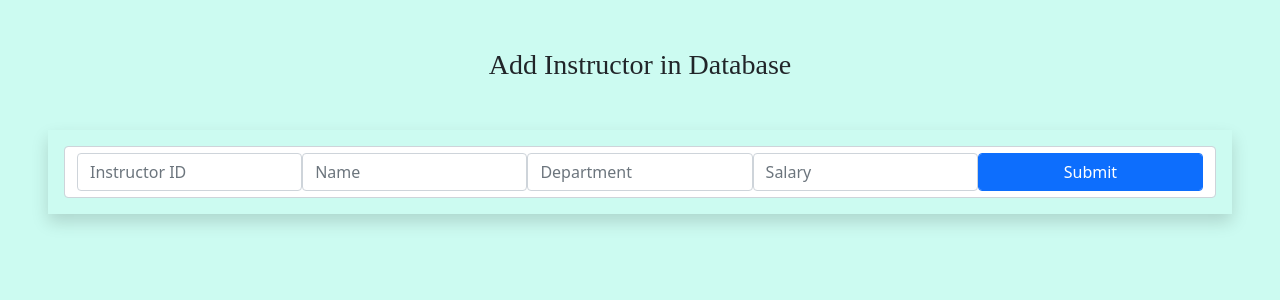
After one commit to fahad-bd/university-database, a PHP site: page /insertAtInstructor.php in a window 1280 px wide. The commit adds this page. Shown: the top 300 px of the page. Run offline with PHP 8.4, Linux system fonts and the light colour scheme.

Commit message:
create separate php file for insert in instructor table

```diff
--- a/connect.php
+++ b/connect.php
@@ -17,7 +17,7 @@
     $link = mysqli_connect('localhost', 'root', '', $databasename);
 
     if(!$link){
-        die(mysqli_error($link));
+        echo "Error!";
     }
 
 ?>
--- a/index.php
+++ b/index.php
@@ -23,7 +23,7 @@
   </head>
   <body style="background-color: rgb(204 251 241);">
 
-    <h1 class="text_font_times_new_roman text_align_center">University Data Base</h1>
+    <h1 class="text_font_times_new_roman text_align_center my-5">University Data Base</h1>
 
     <!-- Here is the code for display data from SQL database with html -->
 
--- a/insert.php
+++ b/insert.php
@@ -1,3 +1,4 @@
 <?php
     include 'connect.php';
+    include 'insertAtInstructor.php';
 ?>
--- /dev/null
+++ b/insertAtInstructor.php
@@ -0,0 +1,98 @@
+<?php
+  include 'connect.php';
+
+  if(isset($_REQUEST['btn']))
+  {
+    //code for take input from uster to variable
+    $id = $_REQUEST['ID'];
+    $name = $_REQUEST['name'];
+    $department = $_REQUEST['dept_name'];
+    $salary = $_REQUEST['salary'];
+  }
+
+  if(!empty($id) && !empty($name) && !empty($department) && !empty($salary))
+  {
+    //hql code here
+    $query = "INSERT INTO instructor(ID,name,dept_name,salary) VALUES ('$id','$name','$department','$salary')";
+
+    $createQuery = mysqli_query($link, $query);
+
+    if($createQuery)
+    {
+      echo "Insert Sucessfull!";
+    }
+    else{
+      echo "Error!";
+    }
+  }
+?>
+
+
+
+<!doctype html>
+<html lang="en">
+  <head>
+    <!-- Required meta tags -->
+    <meta charset="utf-8">
+    <meta name="viewport" content="width=device-width, initial-scale=1">
+
+    <!-- Bootstrap CSS -->
+    <link href="https://cdn.jsdelivr.net/npm/bootstrap@5.0.2/dist/css/bootstrap.min.css" rel="stylesheet" integrity="sha384-EVSTQN3/azprG1Anm3QDgpJLIm9Nao0Yz1ztcQTwFspd3yD65VohhpuuCOmLASjC" crossorigin="anonymous">
+
+    <!-- CSS -->
+    <link rel = "stylesheet" href="master.css">
+
+    <title>university</title>
+
+  </head>
+
+  <body style="background-color: rgb(204 251 241);">
+
+    <h3 class="text_font_times_new_roman text_align_center my-5">Add Instructor in Database</h3>
+
+    <!-- Here is the code for insert data into SQL database with html -->
+
+     <!-- Here create UI form by html for input in DB -->
+     <div class="shadow d-flex m-5 p-3 ">
+        <form class="form-control d-flex" action="" method="post">
+
+          <input type="text" name="ID" class="form-control" placeholder="Instructor ID">
+          <input type="text" name="name" class="form-control" placeholder="Name">
+          <input type="text" name="dept_name" class="form-control" placeholder="Department">
+          <input type="text" name="salary" class="form-control" placeholder="Salary">
+          <input type="submit" name="btn" class="btn btn-primary form-control" value="Submit">
+
+        </form>
+
+      </div>
+
+    <!-- Here end the html UI -->
+
+    <!-- -->
+    <!-- -->
+    <!-- -->
+    <!-- -->
+    <!-- -->
+    <!-- -->
+    <!-- -->
+    <!-- -->
+    <!-- -->
+    <!-- -->
+    <!-- -->
+    <!-- -->
+    <!-- -->
+    <!-- -->
+    <!-- -->
+    <!-- -->
+    <!-- Optional JavaScript; choose one of the two! -->
+
+    <!-- Option 1: Bootstrap Bundle with Popper -->
+    <script src="https://cdn.jsdelivr.net/npm/bootstrap@5.0.2/dist/js/bootstrap.bundle.min.js" integrity="sha384-MrcW6ZMFYlzcLA8Nl+NtUVF0sA7MsXsP1UyJoMp4YLEuNSfAP+JcXn/tWtIaxVXM" crossorigin="anonymous"></script>
+
+    <!-- Option 2: Separate Popper and Bootstrap JS -->
+    <!--
+    <script src="https://cdn.jsdelivr.net/npm/@popperjs/core@2.9.2/dist/umd/popper.min.js" integrity="sha384-IQsoLXl5PILFhosVNubq5LC7Qb9DXgDA9i+tQ8Zj3iwWAwPtgFTxbJ8NT4GN1R8p" crossorigin="anonymous"></script>
+    <script src="https://cdn.jsdelivr.net/npm/bootstrap@5.0.2/dist/js/bootstrap.min.js" integrity="sha384-cVKIPhGWiC2Al4u+LWgxfKTRIcfu0JTxR+EQDz/bgldoEyl4H0zUF0QKbrJ0EcQF" crossorigin="anonymous"></script>
+    -->
+  </body>
+</html>
```
